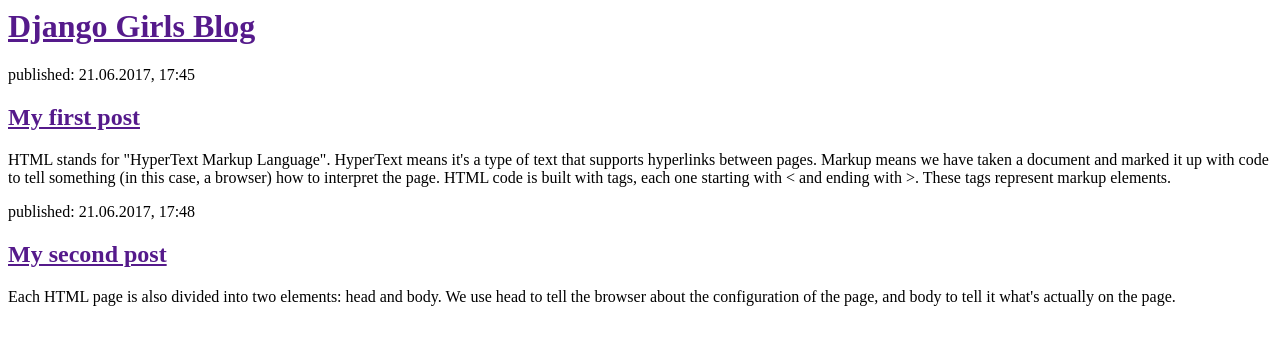
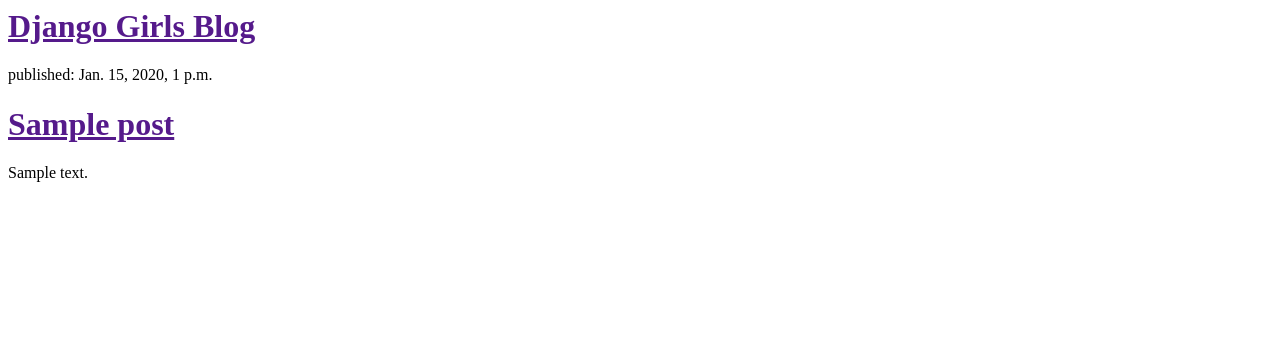
Before and after one commit to Ferril/my-first-blog, a Django app: template blog/templates/blog/post_list.html in a window 1280 px wide. Shown: the top 345 px of the page. Run offline with Django 3.2, Linux system fonts and the light colour scheme; the template is opened without the code that fills it: values that come from a table or form of the project are taken from there, others are empty; tables that the repository leaves empty hold one stand-in row (values such as "Sample post").

Commit message:
Modified templates to display posts from database.

```diff
--- a/blog/templates/blog/post_list.html
+++ b/blog/templates/blog/post_list.html
@@ -7,22 +7,12 @@
             <h1><a href="">Django Girls Blog</a></h1>
         </div>
 
-
-        <div>
-            <p>published: 21.06.2017, 17:45</p>
-            <h2><a href="">My first post</a></h2>
-            <p>HTML stands for "HyperText Markup Language". HyperText means it's a type of text that supports
-hyperlinks between pages. Markup means we have taken a document and marked it up with code to tell
-something (in this case, a browser) how to interpret the page. HTML code is built with tags,
-each one starting with < and ending with >. These tags represent markup elements.</p>
-        </div>
-
-
-        <div>
-            <p>published: 21.06.2017, 17:48</p>
-            <h2><a href="">My second post</a> </h2>
-            <p>Each HTML page is also divided into two elements: head and body.
-We use head to tell the browser about the configuration of the page, and body to tell it what's actually on the page.</p>
-        </div>
+        {% for post in posts %}
+            <div>
+                <p>published: {{ post.published_date }}</p>
+                <h1><a href="">{{ post.title }}</a> </h1>
+                <p>{{ post.text|linebreaksbr }}</p>
+            </div>
+        {% endfor %}
     </body>
 </html>
--- a/blog/views.py
+++ b/blog/views.py
@@ -1,5 +1,8 @@
 from django.shortcuts import render
+from django.utils import timezone
+from .models import Post
 
 
 def post_list(request):
-    return render(request, 'blog/post_list.html', {})
+    posts = Post.objects.filter(published_date__lte=timezone.now()).order_by('published_date')
+    return render(request, 'blog/post_list.html', {'posts': posts})
```
